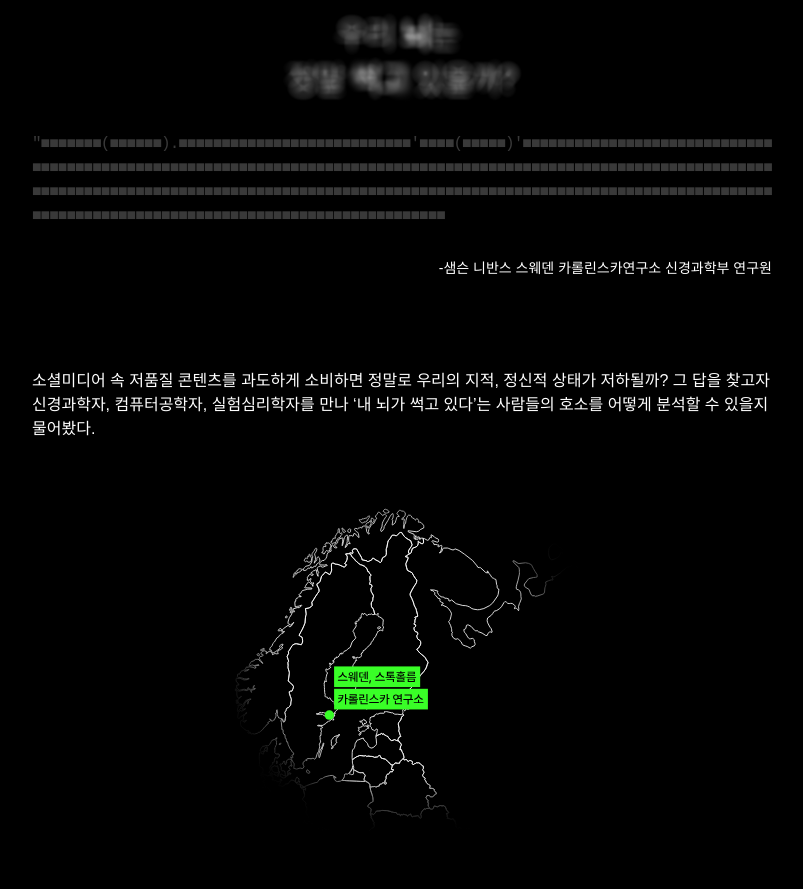
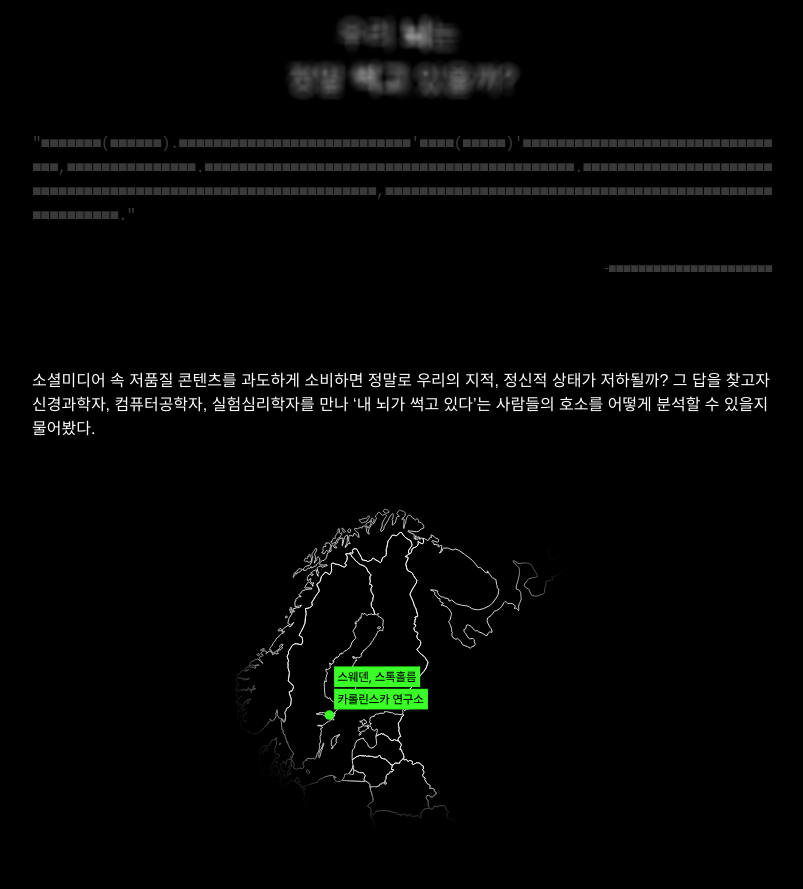
Before and after one commit to jaysongpung/brain-rot, a Next.js app: page / in a window 1280 px wide. Shown: the part 4900-5789 px from the top of the page, without its empty margins (238-1041 px from the left). Built offline with nearby package versions, Linux system fonts and the light colour scheme.

Commit message:
mask bug check

```diff
--- a/app/globals.css
+++ b/app/globals.css
@@ -69,7 +69,14 @@ mark {
   text-align: right;
   font-size: 14px;
   margin: 0px 30px;
-  text-decoration: wavy;
+}
+
+.quoteFromBg {
+  text-align: right;
+  font-size: 14px;
+  margin: 0px 30px;
+  color: #393939;
+  letter-spacing: -1px;
 }
 
 .paragraphBg {
@@ -169,7 +176,6 @@ mark {
 .container {
   max-width: 800px;
   margin: 0px auto;
-  height: 10000px;
 }
 
 .keyVisual {
--- a/components/Background.js
+++ b/components/Background.js
@@ -56,9 +56,9 @@ export default function Background() {
                 <div className="d30"></div>
                 <div className="media rotText2"></div>
                 <div className="d30"></div>
-                <div className="paragraphBg">"■■■■■■■(■■■■■■).■■■■■■■■■■■■■■■■■■■■■■■■■■■'■■■■(■■■■■)'■■■■■■■■■■■■■■■■■■■■■■■■■■■■■■■■■■■■■■■■■■■■■■■■■■■■■■■■■■■■■■■■■■■■■■■■■■■■■■■■■■■■■■■■■■■■■■■■■■■■■■■■■■■■■■■■■■■■■■■■■■■■■■■■■■■■■■■■■■■■■■■■■■■■■■■■■■■■■■■■■■■■■■■■■■■■■■■■■■■■■■■■■■■■■■■■■■■■■■■■■■■■■■■■■■■■■■■■■■■■■■■■■■■■■■■■■■■■■■■■■■■■■■■■■</div>
+                <div className="paragraphBg">"■■■■■■■(■■■■■■).■■■■■■■■■■■■■■■■■■■■■■■■■■■'■■■■(■■■■■)'■■■■■■■■■■■■■■■■■■■■■■■■■■■■■■■■,■■■■■■■■■■■■■■■.■■■■■■■■■■■■■■■■■■■■■■■■■■■■■■■■■■■■■■■■■■■.■■■■■■■■■■■■■■■■■■■■■■■■■■■■■■■■■■■■■■■■■■■■■■■■■■■■■■■■■■■■■■,■■■■■■■■■■■■■■■■■■■■■■■■■■■■■■■■■■■■■■■■■■■■■■■■■■■■■■■."</div>
                 <div className="d30"></div>
-                <div className="quoteFrom">-샘슨 니반스 스웨덴 카롤린스카연구소 신경과학부 연구원</div>
+                <div className="quoteFromBg">-■■■■■■■■■■■■■■■■■■■■■■</div>
                 <div className="d30"></div>
                 <div className="d30"></div>
                 <div className="d30"></div>
--- a/components/Mask.js
+++ b/components/Mask.js
@@ -23,7 +23,8 @@ export default function Mask() {
         const threshold = 0.1;
         const scrollThreshold = 5;
         const contentMaxWidth = 800;
-        const contentWidth = Math.min(contentMaxWidth, vw);
+        const calculatedWidth = vw * 0.9;
+        const contentWidth = Math.min(contentMaxWidth, calculatedWidth);
         const leftPx = (vw - contentWidth) / 2;
 
         let currentTop = idleTop;
```
